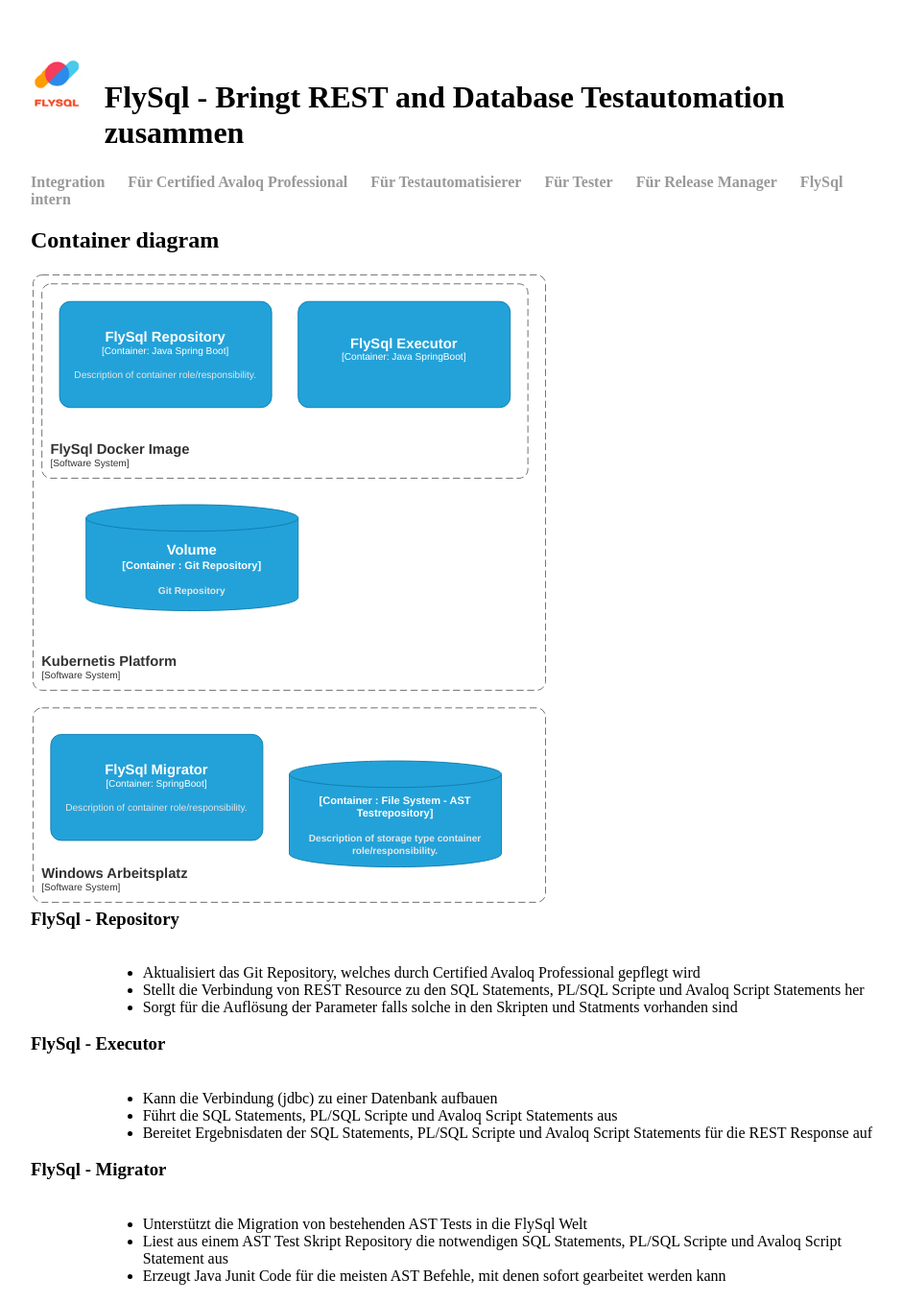
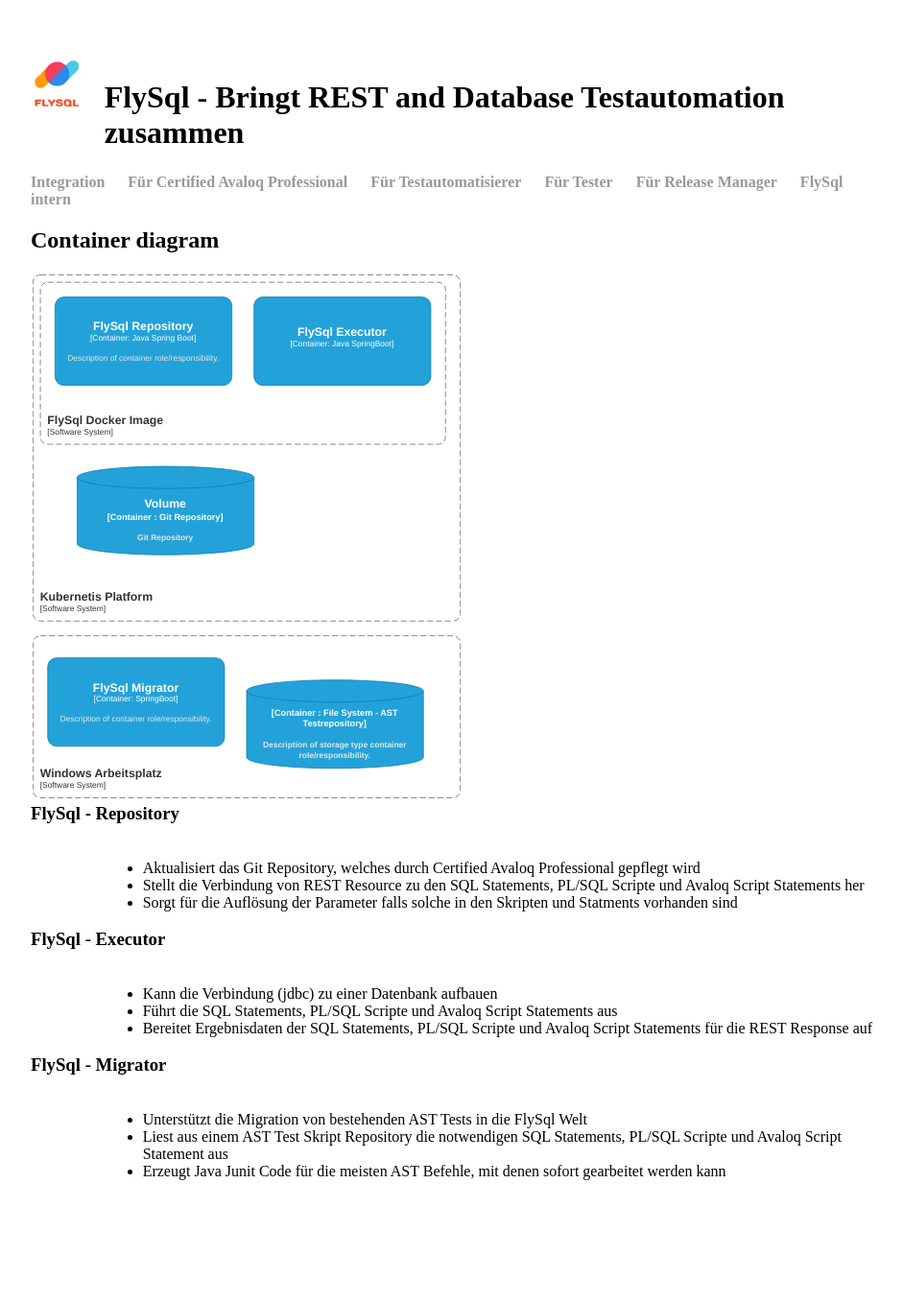
Before and after one commit to flysql/flysql.github.io, a Jekyll site: the page built from flysql-intern/index.html, in a window 1280 px wide. Shown: the whole page at 96% size, without its empty margins (160-1101 px from the left). Built offline with Jekyll 4.4.1, drawn with Linux system fonts in a browser that asks for light colours; after the commit the page ends 1248 px from its top, so only the background shows below that.

Commit message:
reduce container-diagram size

```diff
--- a/flysql-intern/index.html
+++ b/flysql-intern/index.html
@@ -6,7 +6,7 @@
 	<h2>Container diagram</h2>
 	<div class="row">
 		<div class="col-12">
-			<object data="/images/integration.container-diagram.drawio.svg" width="60%" ></object>
+			<object data="/images/integration.container-diagram.drawio.svg" width="50%" ></object>
 		</div>
 	</div>
 	<h3>FlySql - Repository</h3>
```
